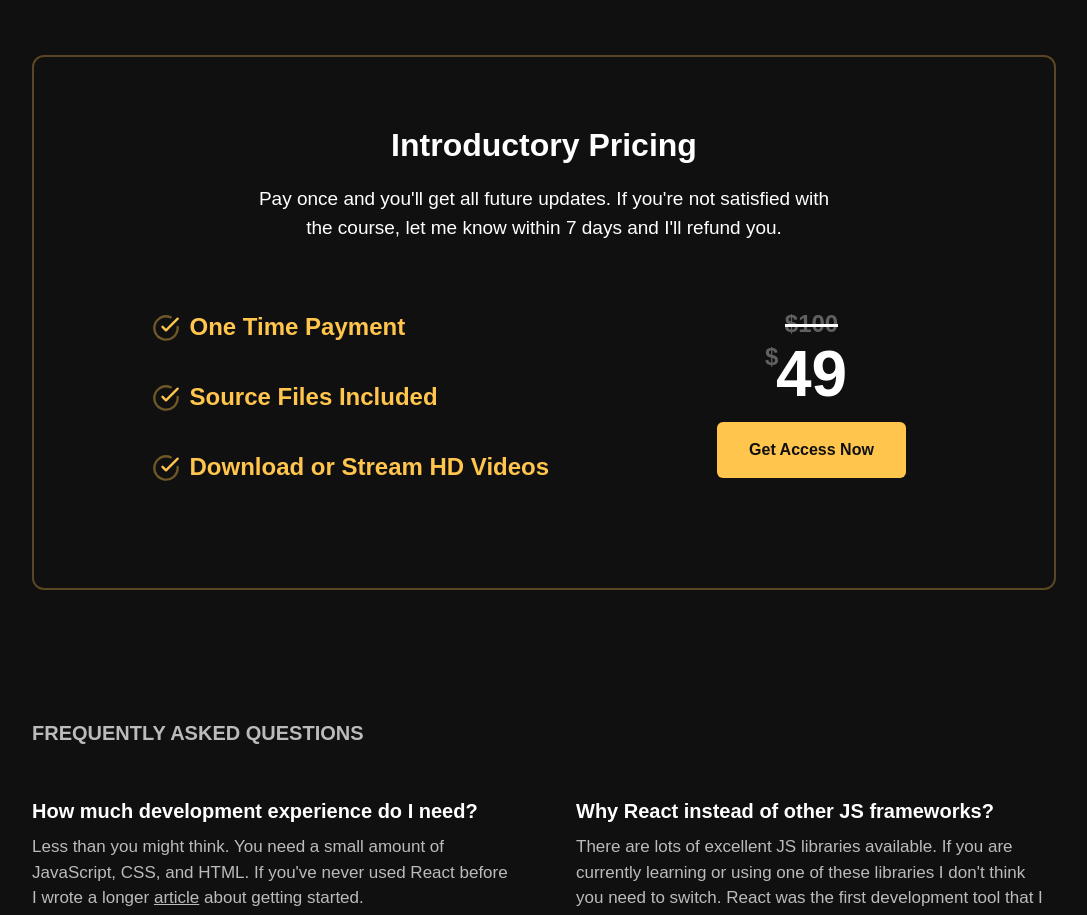
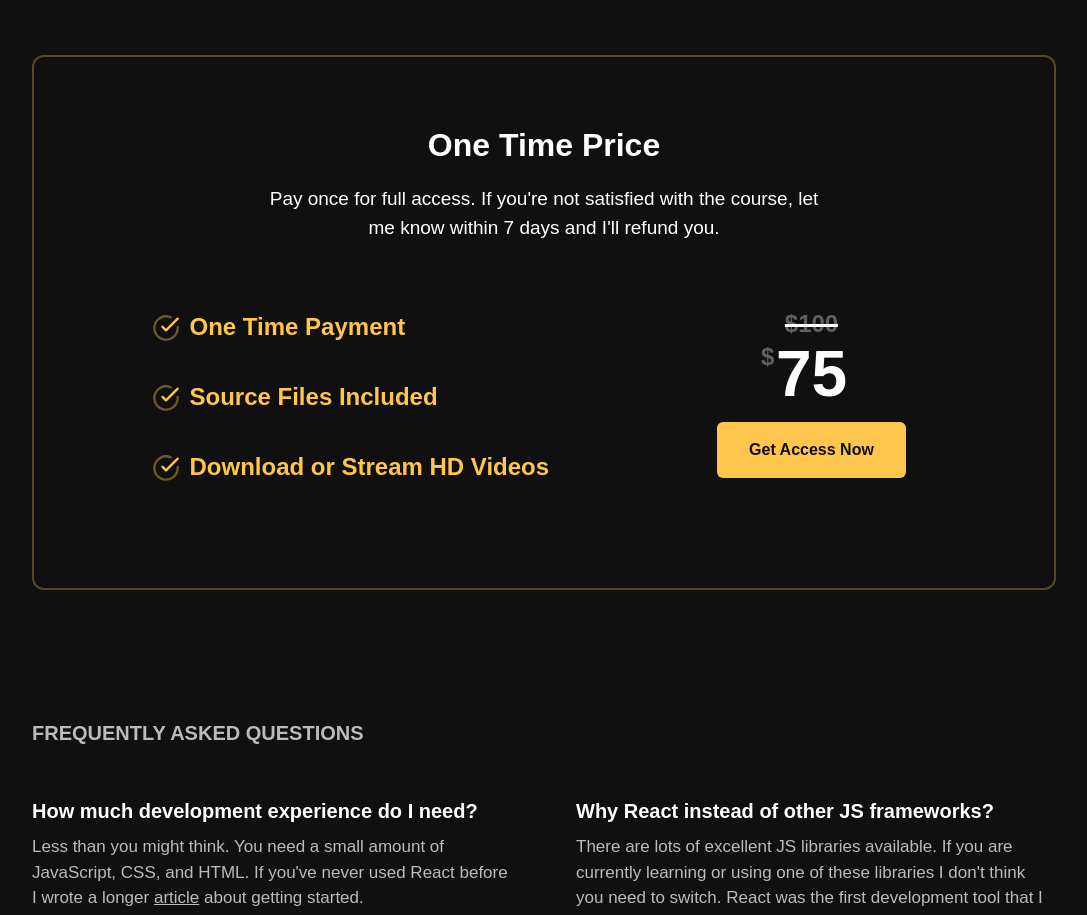
Before and after one commit to philipcdavis/reactfordesign.github.io, a Next.js app: page / in a window 1280 px wide. Shown: the part 2720-3635 px from the top of the page, without its empty margins (96-1183 px from the left). Built offline with nearby package versions, Linux system fonts and the light colour scheme; a web font is replaced by a local one.

Commit message:
Updated pricing

```diff
--- a/components/PurchaseCard.js
+++ b/components/PurchaseCard.js
@@ -1,10 +1,10 @@
-import React from 'react'
-import styled from 'styled-components'
-import { color } from './Tile'
-import { Text, Box, Heading, Flex } from 'rebass/styled-components'
-import { BtnRainbow } from './Button'
-import { colorChange } from './Utils'
-import PurchasePoint from './PurchasePoint'
+import React from "react";
+import styled from "styled-components";
+import { color } from "./Tile";
+import { Text, Box, Heading, Flex } from "rebass/styled-components";
+import { BtnRainbow } from "./Button";
+import { colorChange } from "./Utils";
+import PurchasePoint from "./PurchasePoint";
 
 const Card = styled(Box)`
   border-radius: 12px;
@@ -42,15 +42,15 @@ const Smallar = styled(Text)`
   color: ${color.gray1};
   position: absolute;
   top: 3px;
-  left: 4px;
+  left: 0px;
 `;
 
-const PurchaseCard = function(props) {
+const PurchaseCard = function (props) {
   return (
     <Card px={[3, 4, "100px"]} py={[4, 5]}>
       <Box width={[1]} css={{ maxWidth: "580px" }} mb={[3, 5]} mx="auto">
         <Heading color="white" textAlign="center" mb={2} fontSize={[4, 5]}>
-          Introductory Pricing
+          One Time Price
         </Heading>
         <Text
           color="white"
@@ -59,8 +59,8 @@ const PurchaseCard = function(props) {
           mb={4}
           mt={3}
         >
-          Pay once and you'll get all future updates. If you're not satisfied
-          with the course, let me know within 7 days and I'll refund you.
+          Pay once for full access. If you're not satisfied with the course, let
+          me know within 7 days and I'll refund you.
         </Text>
       </Box>
       <Flex flexWrap="wrap">
@@ -76,7 +76,7 @@ const PurchaseCard = function(props) {
           <Box>
             <Price lineHeight={1} mb={3} fontSize={[6, 7]} color="white">
               <Smallar fontSize={[3, 4]}>$</Smallar>
-              <Largar>49</Largar>
+              <Largar>75</Largar>
             </Price>
           </Box>
           <BtnRainbow
```
